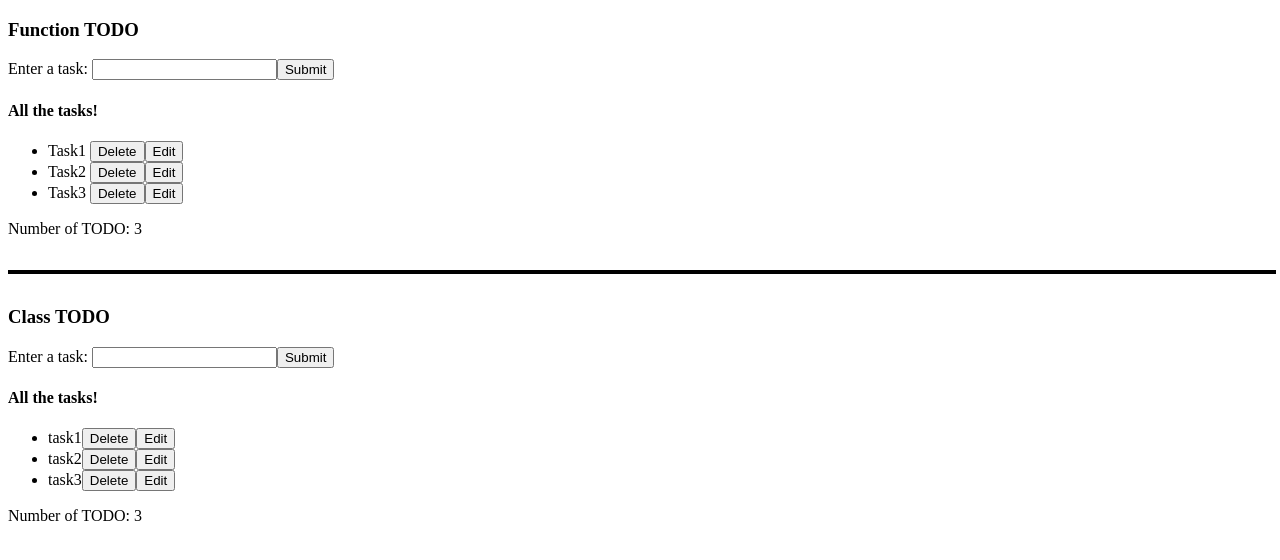
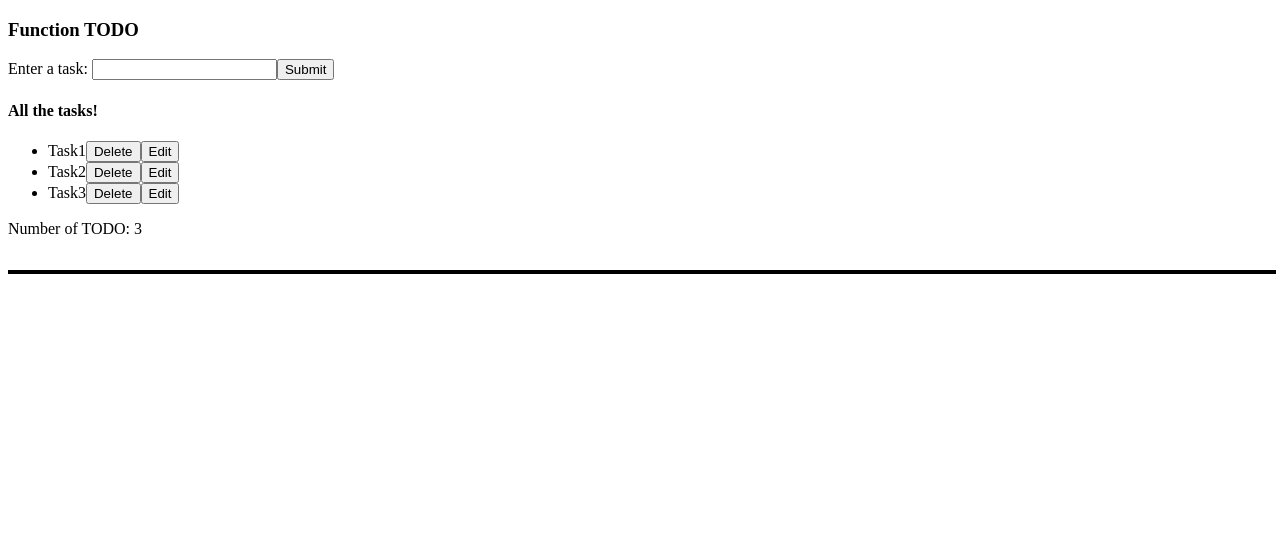
Before and after one commit to sum4n/react-playground, a React (Vite) app: page / in a window 1280 px wide. Shown: the top 560 px of the page. Built offline with nearby package versions, Linux system fonts and the light colour scheme.

Commit message:
Clicking edit button replaces todo with input

```diff
--- a/src/App.jsx
+++ b/src/App.jsx
@@ -17,7 +17,7 @@ function App() {
     <>
       <FunctionalInput name={"Function TODO"} />
       <div className="divider"></div>
-      <ClassInput name={"Class TODO"} />
+      {/* <ClassInput name={"Class TODO"} /> */}
     </>
   );
 }
--- a/src/components/EditButton.jsx
+++ b/src/components/EditButton.jsx
@@ -1,3 +1,5 @@
+// EditButton class component for FuntionalInput.jsx and ClassInput.jsx
+// Did not need it in the end.
 import React, { Component } from "react";
 
 class EditButton extends Component {
--- a/src/components/FunctionalInput.jsx
+++ b/src/components/FunctionalInput.jsx
@@ -1,9 +1,12 @@
 import React, { useState } from "react";
 import Count from "./Count";
-import EditButton from "./EditButton";
 
 const FunctionalInput = ({ name }) => {
-  const [todos, setTodos] = useState(["Task1", "Task2", "Task3"]);
+  const [todos, setTodos] = useState([
+    { taskName: "Task1", editing: false },
+    { taskName: "Task2", editing: false },
+    { taskName: "Task3", editing: false },
+  ]);
   const [inputVal, setInputVal] = useState("");
 
   const handleInputChange = (e) => {
@@ -12,7 +15,7 @@ const FunctionalInput = ({ name }) => {
 
   const handleSubmit = (e) => {
     e.preventDefault();
-    setTodos((todo) => [...todo, inputVal]);
+    setTodos((todo) => [...todo, { taskName: inputVal, editing: false }]);
     setInputVal("");
   };
 
@@ -21,7 +24,7 @@ const FunctionalInput = ({ name }) => {
     let itemToDelete = e.target.parentNode.firstChild.textContent;
     // get a new array by filtering out the arrayItem
     let newArrayToRender = todos.filter((todo) => {
-      return todo != itemToDelete;
+      return todo.taskName != itemToDelete;
     });
     // console.log(newArrayToRender);
     // set the newArrayToRender as the todos list array.
@@ -29,9 +32,23 @@ const FunctionalInput = ({ name }) => {
   };
 
   const handleEdit = (e) => {
-    console.log(e.target.textContent);
     if (e.target.textContent == "Edit") {
       e.target.textContent = "Resubmit";
+      // changing target's editing value to true
+      let itemToEdit = e.target.parentNode.firstChild.textContent;
+
+      // create new array where the target's editing value will be true
+      let newArray = todos.map((todo) => {
+        if (todo.taskName == itemToEdit) {
+          return { taskName: todo.taskName, editing: true };
+        } else {
+          return todo;
+        }
+      });
+      console.log(newArray);
+
+      //
+      setTodos(newArray);
     } else {
       e.target.textContent = "Edit";
     }
@@ -53,9 +70,18 @@ const FunctionalInput = ({ name }) => {
       <h4>All the tasks!</h4>
       <ul>
         {todos.map((todo) => (
-          <li key={todo}>
-            {todo} <button onClick={handleDelete}>Delete</button>
-            <EditButton handleClick={handleEdit} name={"Edit"} />
+          <li key={todo.taskName}>
+            {todo.editing ? (
+              <input
+                type="text"
+                value={todo.taskName}
+                onChange={handleInputChange}
+              />
+            ) : (
+              todo.taskName
+            )}
+            <button onClick={handleDelete}>Delete</button>
+            <button onClick={handleEdit}>Edit</button>
           </li>
         ))}
       </ul>
```
